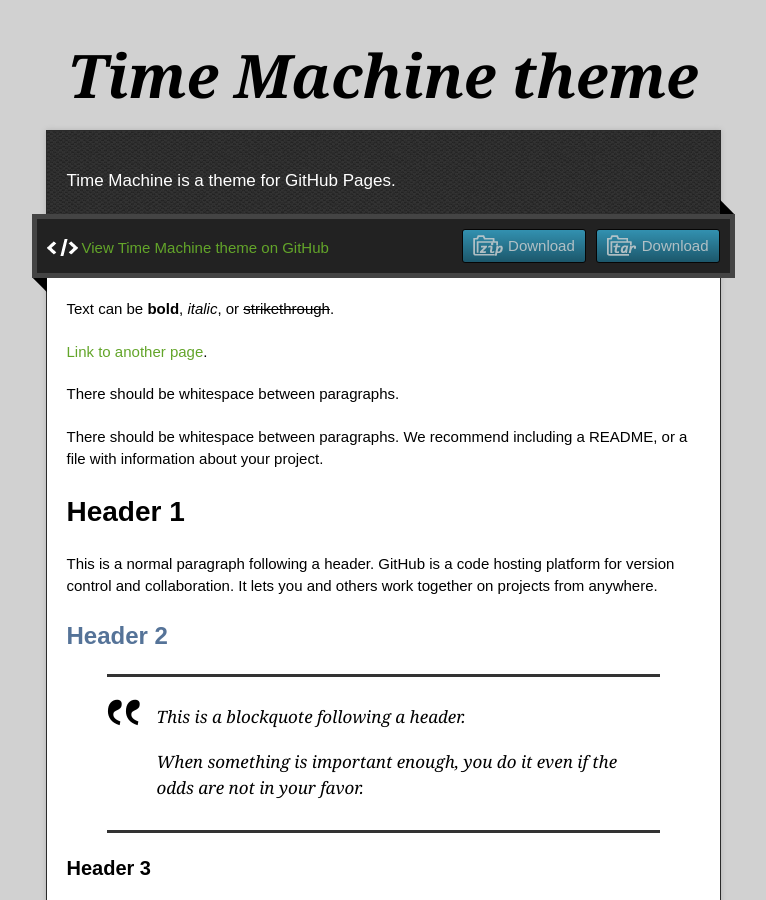
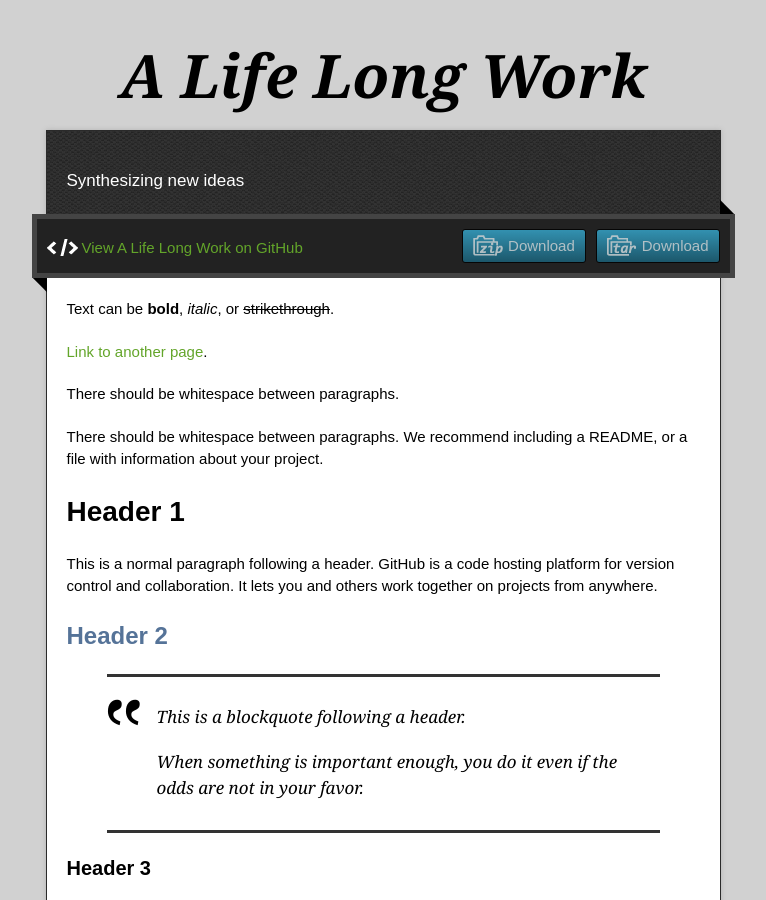
Before and after one commit to alifelongwork/alifelongwork.github.io, a Jekyll site: the page built from index.md, in a window 1280 px wide and 900 px high. Shown: the whole window, without its empty margins (257-1023 px from the left). Built offline with Jekyll 4.4.1, drawn with Linux system fonts in a browser that asks for light colours.

Commit message:
Update _config.yml

```diff
--- a/_config.yml
+++ b/_config.yml
@@ -1,5 +1,5 @@
-title: Time Machine theme
-description: Time Machine is a theme for GitHub Pages.
+title: A Life Long Work
+description: Synthesizing new ideas
 show_downloads: true
 google_analytics:
 theme: jekyll-theme-time-machine
```
